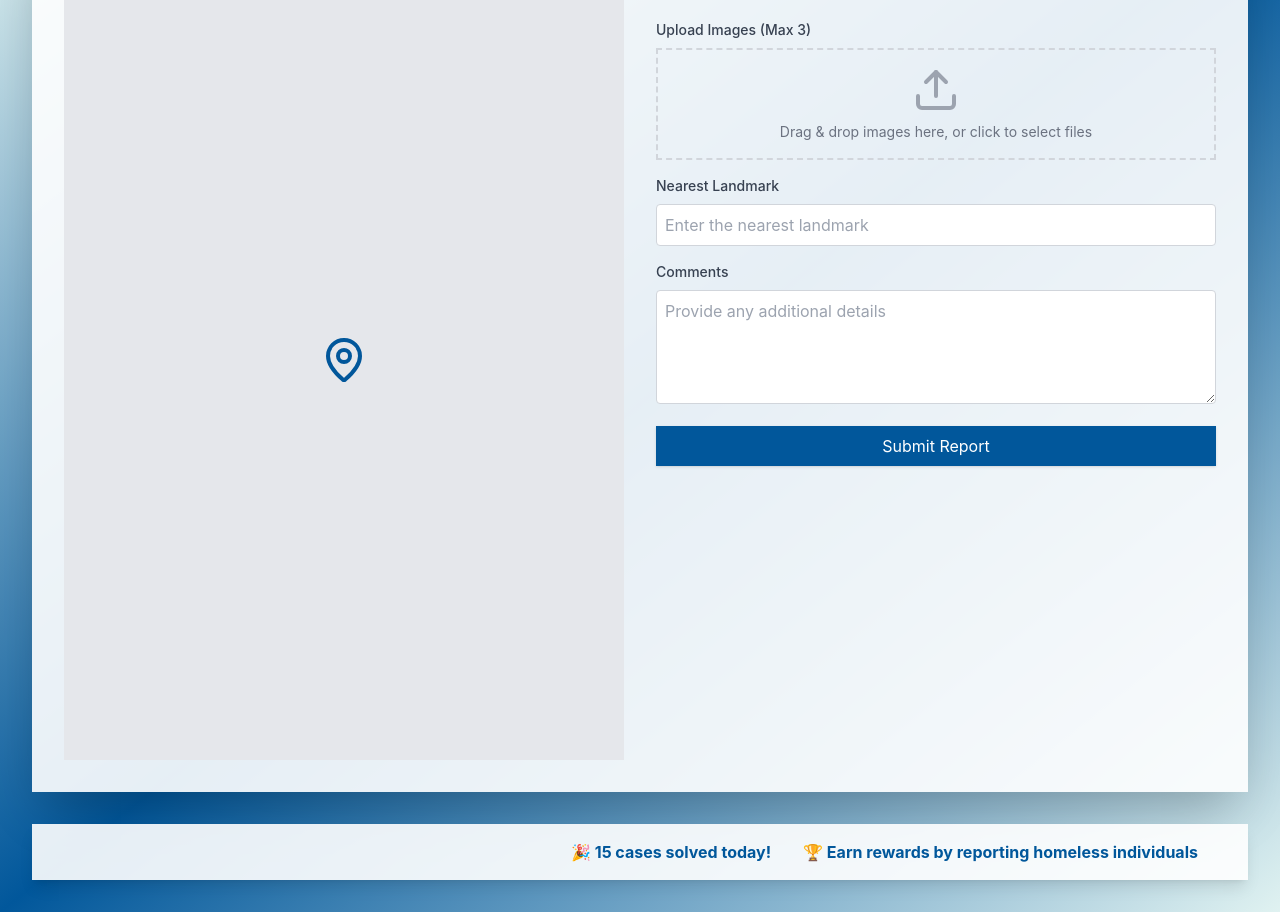
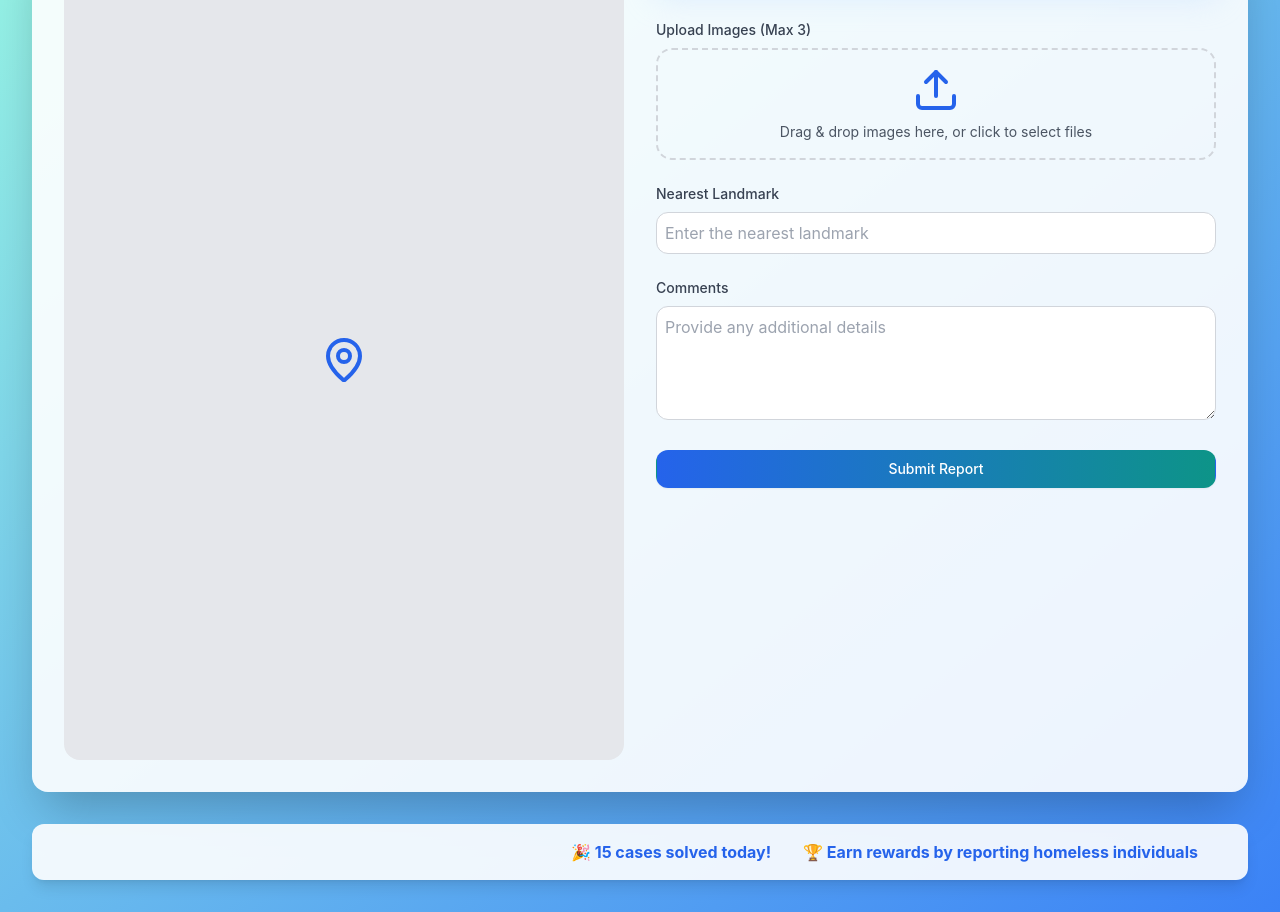
Before and after one commit to NitinTheGreat/StreetGuardian, a Next.js app: page /report in a window 1280 px wide. Shown: the part 160-1072 px from the top of the page. Built offline with nearby package versions, Linux system fonts and the light colour scheme.

Commit message:
Login page updated

```diff
--- a/app/report/page.js
+++ b/app/report/page.js
@@ -5,7 +5,6 @@ import { motion, AnimatePresence } from 'framer-motion'
 import dynamic from 'next/dynamic'
 import { MapPin, Upload, X, ChevronLeft, ChevronRight } from 'lucide-react'
 import { useDropzone } from 'react-dropzone'
-// import ProtectedRoute from "../../components/UnifiedProtectedComponent";
 
 const Map = dynamic(() => import('../../components/MapComponent'), { ssr: false })
 
@@ -30,6 +29,17 @@ const itemVariants = {
   }
 }
 
+const GlowingHeading = ({ children }) => {
+  return (
+    <h1 className="text-3xl font-bold mb-6 text-center relative">
+      <span className="relative z-10 bg-gradient-to-r from-blue-600 to-teal-600 bg-clip-text text-transparent animate-pulse">
+        {children}
+      </span>
+      <span className="absolute inset-0 bg-blue-200 filter blur-lg opacity-50 animate-pulse"></span>
+    </h1>
+  );
+};
+
 function ReportPage() {
   const [location, setLocation] = useState(null)
   const [showModal, setShowModal] = useState(false)
@@ -37,6 +47,7 @@ function ReportPage() {
   const [comments, setComments] = useState('')
   const [landmark, setLandmark] = useState('')
   const [currentImageIndex, setCurrentImageIndex] = useState(0)
+  const [badgeMessage, setBadgeMessage] = useState('');
 
   const onDrop = useCallback(acceptedFiles => {
     if (acceptedFiles.length + images.length > 3) {
@@ -65,8 +76,7 @@ function ReportPage() {
   const handleSubmit = async (e) => {
     e.preventDefault();
 
-    // Get JWT token from localStorage or auth state
-    const token = localStorage.getItem('token'); // Adjust this based on how you're storing the JWT
+    const token = localStorage.getItem('token');
 
     if (!token) {
       alert("Please log in to submit the report.");
@@ -82,7 +92,7 @@ function ReportPage() {
         body: JSON.stringify({
           token,
           location,
-          images: images.map(img => img.preview), // Send image URLs (update this if you upload images to cloud storage)
+          images: images.map(img => img.preview),
           comments,
           landmark,
         }),
@@ -90,7 +100,8 @@ function ReportPage() {
 
       const data = await response.json();
       if (response.ok) {
-        alert(data.message);
+        setBadgeMessage('Thanks for submitting!');
+        setTimeout(() => setBadgeMessage(''), 3000); // Hide the message after 3 seconds
       } else {
         alert(data.message);
       }
@@ -99,7 +110,6 @@ function ReportPage() {
       alert('Failed to submit the report.');
     }
   };
-
 
   const handleMapClick = () => {
     if ("geolocation" in navigator) {
@@ -113,57 +123,58 @@ function ReportPage() {
         },
         error => {
           console.error("Error getting location:", error)
-          setShowModal(true) // Still show modal even if there's an error
+          setShowModal(true)
         }
       )
     } else {
-      setShowModal(true) // Show modal even if geolocation is not available
+      setShowModal(true)
     }
   }
 
   return (
-    <div className="min-h-screen bg-gradient-to-br from-[#e0f2f1] via-[#01579b] to-[#e0f2f1] p-8 mt-14">
+    <div className="min-h-screen bg-gradient-to-br from-teal-200 to-blue-500 p-8 mt-14">
       <motion.div
-        className="max-w-7xl mx-auto bg-white bg-opacity-90 rounded-lg shadow-2xl p-8 flex flex-col md:flex-row gap-8"
+        className="max-w-7xl mx-auto bg-white bg-opacity-90 rounded-2xl shadow-2xl p-8 flex flex-col md:flex-row gap-8"
         initial="hidden"
         animate="visible"
         variants={containerVariants}
       >
         <motion.div variants={itemVariants} className="w-full md:w-1/2 h-[800px] relative">
           <div
-            className="w-full h-full bg-gray-200 rounded-lg flex items-center justify-center cursor-pointer"
+            className="w-full h-full bg-gray-200 rounded-2xl flex items-center justify-center cursor-pointer overflow-hidden"
             onClick={handleMapClick}
           >
             {location ? (
               <Map location={location} setLocation={setLocation} />
             ) : (
-              <MapPin className="w-12 h-12 text-[#01579b]" />
+              <MapPin className="w-12 h-12 text-blue-600" />
             )}
           </div>
         </motion.div>
 
         <motion.div variants={itemVariants} className="w-full md:w-1/2">
-          <h1 className="text-3xl font-bold text-[#01579b] mb-6">Report Homeless</h1>
+          <GlowingHeading>Report Homeless</GlowingHeading>
 
-          <form onSubmit={handleSubmit} className="space-y-4">
+          <form onSubmit={handleSubmit} className="space-y-6">
             <div>
               <label className="block text-sm font-medium text-gray-700 mb-2">Upload Images (Max 3)</label>
-              <div
+              <motion.div
                 {...getRootProps()}
-                className={`border-2 border-dashed rounded-lg p-4 text-center cursor-pointer ${
-                  isDragActive ? 'border-[#01579b]' : 'border-gray-300'
+                className={`border-2 border-dashed rounded-2xl p-4 text-center cursor-pointer transition-all duration-300 ${
+                  isDragActive ? 'border-blue-600 bg-blue-50' : 'border-gray-300 hover:border-blue-400 hover:bg-blue-50'
                 }`}
+                whileHover={{ boxShadow: '0 0 0 3px rgba(59, 130, 246, 0.5)' }}
               >
                 <input {...getInputProps()} />
-                <Upload className="mx-auto w-12 h-12 text-gray-400" />
-                <p className="mt-2 text-sm text-gray-500">
+                <Upload className="mx-auto w-12 h-12 text-blue-600" />
+                <p className="mt-2 text-sm text-gray-600">
                   {isDragActive ? 'Drop the files here' : 'Drag & drop images here, or click to select files'}
                 </p>
-              </div>
+              </motion.div>
             </div>
 
             {images.length > 0 && (
-              <motion.div className="relative h-48 bg-gray-100 rounded-lg overflow-hidden">
+              <motion.div className="relative h-48 bg-gray-100 rounded-2xl overflow-hidden">
                 <AnimatePresence initial={false}>
                   <motion.img
                     key={currentImageIndex}
@@ -176,63 +187,82 @@ function ReportPage() {
                     transition={{ duration: 0.3 }}
                   />
                 </AnimatePresence>
-                <button
+                <motion.button
                   className="absolute top-2 right-2 bg-white rounded-full p-1"
                   onClick={() => removeImage(currentImageIndex)}
+                  whileHover={{ scale: 1.1 }}
+                  whileTap={{ scale: 0.9 }}
                 >
                   <X className="w-4 h-4 text-red-500" />
-                </button>
+                </motion.button>
                 {images.length > 1 && (
                   <>
-                    <button
+                    <motion.button
                       className="absolute left-2 top-1/2 transform -translate-y-1/2 bg-white rounded-full p-2"
                       onClick={() => setCurrentImageIndex((prev) => (prev - 1 + images.length) % images.length)}
+                      whileHover={{ scale: 1.1 }}
+                      whileTap={{ scale: 0.9 }}
                     >
-                      <ChevronLeft className="w-6 h-6 text-[#01579b]" />
-                    </button>
-                    <button
+                      <ChevronLeft className="w-6 h-6 text-blue-600" />
+                    </motion.button>
+                    <motion.button
                       className="absolute right-2 top-1/2 transform -translate-y-1/2 bg-white rounded-full p-2"
                       onClick={() => setCurrentImageIndex((prev) => (prev + 1) % images.length)}
+                      whileHover={{ scale: 1.1 }}
+                      whileTap={{ scale: 0.9 }}
                     >
-                      <ChevronRight className="w-6 h-6 text-[#01579b]" />
-                    </button>
+                      <ChevronRight className="w-6 h-6 text-blue-600" />
+                    </motion.button>
                   </>
                 )}
               </motion.div>
             )}
 
-            <div>
+            <motion.div variants={itemVariants}>
               <label htmlFor="landmark" className="block text-sm font-medium text-gray-700 mb-2">Nearest Landmark</label>
               <input
                 id="landmark"
                 type="text"
                 value={landmark}
                 onChange={(e) => setLandmark(e.target.value)}
-                className="w-full p-2 border border-gray-300 rounded"
+                className="w-full p-2 border border-gray-300 rounded-xl focus:outline-none focus:ring-2 focus:ring-blue-500 focus:border-transparent transition-all duration-200"
                 placeholder="Enter the nearest landmark"
               />
-            </div>
+            </motion.div>
 
-            <div>
+            <motion.div variants={itemVariants}>
               <label htmlFor="comments" className="block text-sm font-medium text-gray-700 mb-2">Comments</label>
               <textarea
                 id="comments"
                 value={comments}
                 onChange={(e) => setComments(e.target.value)}
-                className="w-full p-2 border border-gray-300 rounded"
+                className="w-full p-2 border border-gray-300 rounded-xl focus:outline-none focus:ring-2 focus:ring-blue-500 focus:border-transparent transition-all duration-200"
                 rows="4"
                 placeholder="Provide any additional details"
               ></textarea>
-            </div>
+            </motion.div>
 
             <motion.button
               type="submit"
-              whileHover={{ scale: 1.05 }}
-              whileTap={{ scale: 0.95 }}
-              className="w-full bg-[#01579b] text-white px-6 py-2 rounded-lg shadow"
+              className="w-full py-2 px-4 border border-transparent rounded-xl shadow-sm text-sm font-medium text-white bg-gradient-to-r from-blue-600 to-teal-600 hover:from-blue-700 hover:to-teal-700 focus:outline-none focus:ring-2 focus:ring-offset-2 focus:ring-blue-500 transition-all duration-200 relative overflow-hidden group"
+              whileHover={{ scale: 1.02 }}
+              whileTap={{ scale: 0.98 }}
             >
-              Submit Report
+              <span className="relative z-10">Submit Report</span>
+              <span className="absolute inset-0 bg-white opacity-0 group-hover:opacity-20 transition-opacity duration-300 ease-in-out"></span>
             </motion.button>
+            <AnimatePresence>
+              {badgeMessage && (
+                <motion.div
+                  initial={{ opacity: 0, y: -50 }}
+                  animate={{ opacity: 1, y: 0 }}
+                  exit={{ opacity: 0, y: -50 }}
+                  className="fixed top-4 right-4 bg-green-500 text-white px-4 py-2 rounded-full shadow-lg"
+                >
+                  {badgeMessage}
+                </motion.div>
+              )}
+            </AnimatePresence>
           </form>
         </motion.div>
       </motion.div>
@@ -241,7 +271,7 @@ function ReportPage() {
         initial={{ opacity: 0, y: 20 }}
         animate={{ opacity: 1, y: 0 }}
         transition={{ delay: 0.5 }}
-        className="mt-8 bg-white bg-opacity-90 rounded-lg shadow-lg p-4"
+        className="mt-8 bg-white bg-opacity-90 rounded-xl shadow-lg p-4"
       >
         <div className="overflow-hidden">
           <motion.div
@@ -249,9 +279,9 @@ function ReportPage() {
             transition={{ repeat: Infinity, duration: 20, ease: "linear" }}
             className="whitespace-nowrap"
           >
-            <span className="text-[#01579b] font-bold mr-8">🎉 15 cases solved today!</span>
-            <span className="text-[#01579b] font-bold mr-8">🏆 Earn rewards by reporting homeless individuals</span>
-            <span className="text-[#01579b] font-bold mr-8">💪 Join our community effort to help those in need</span>
+            <span className="text-blue-600 font-bold mr-8">🎉 15 cases solved today!</span>
+            <span className="text-blue-600 font-bold mr-8">🏆 Earn rewards by reporting homeless individuals</span>
+            <span className="text-blue-600 font-bold mr-8">💪 Join our community effort to help those in need</span>
           </motion.div>
         </div>
       </motion.div>
@@ -268,19 +298,22 @@ function ReportPage() {
               initial={{ y: -50, opacity: 0 }}
               animate={{ y: 0, opacity: 1 }}
               exit={{ y: 50, opacity: 0 }}
-              className="bg-white p-8 rounded-lg w-full max-w-md"
+              className="bg-white p-8 rounded-2xl w-full max-w-md"
             >
-              <h2 className="text-2xl font-bold mb-4">Confirm Location</h2>
-              <div className="h-64 mb-4">
+              <h2 className="text-2xl font-bold mb-4 text-blue-600">Confirm Location</h2>
+              <div className="h-64 mb-4 rounded-xl overflow-hidden">
                 <Map location={location} setLocation={setLocation} />
               </div>
               <p className="mb-4 text-sm text-gray-600">Click on the map to adjust the pin location.</p>
-              <button
-                className="w-full bg-[#01579b] text-white px-4 py-2 rounded"
+              <motion.button
+                className="w-full py-2 px-4 border border-transparent rounded-xl shadow-sm text-sm font-medium text-white bg-gradient-to-r from-blue-600 to-teal-600 hover:from-blue-700 hover:to-teal-700 focus:outline-none focus:ring-2 focus:ring-offset-2 focus:ring-blue-500 transition-all duration-200 relative overflow-hidden group"
                 onClick={() => setShowModal(false)}
+                whileHover={{ scale: 1.02 }}
+                whileTap={{ scale: 0.98 }}
               >
-                Confirm Location
-              </button>
+                <span className="relative z-10">Confirm Location</span>
+                <span className="absolute inset-0 bg-white opacity-0 group-hover:opacity-20 transition-opacity duration-300 ease-in-out"></span>
+              </motion.button>
             </motion.div>
           </motion.div>
         )}
@@ -288,5 +321,5 @@ function ReportPage() {
     </div>
   )
 }
-// export default ProtectedRoute(ReportPage);
+
 export default ReportPage
```
Also changed, not shown: app/login/page.js (+34 -18 lines).
